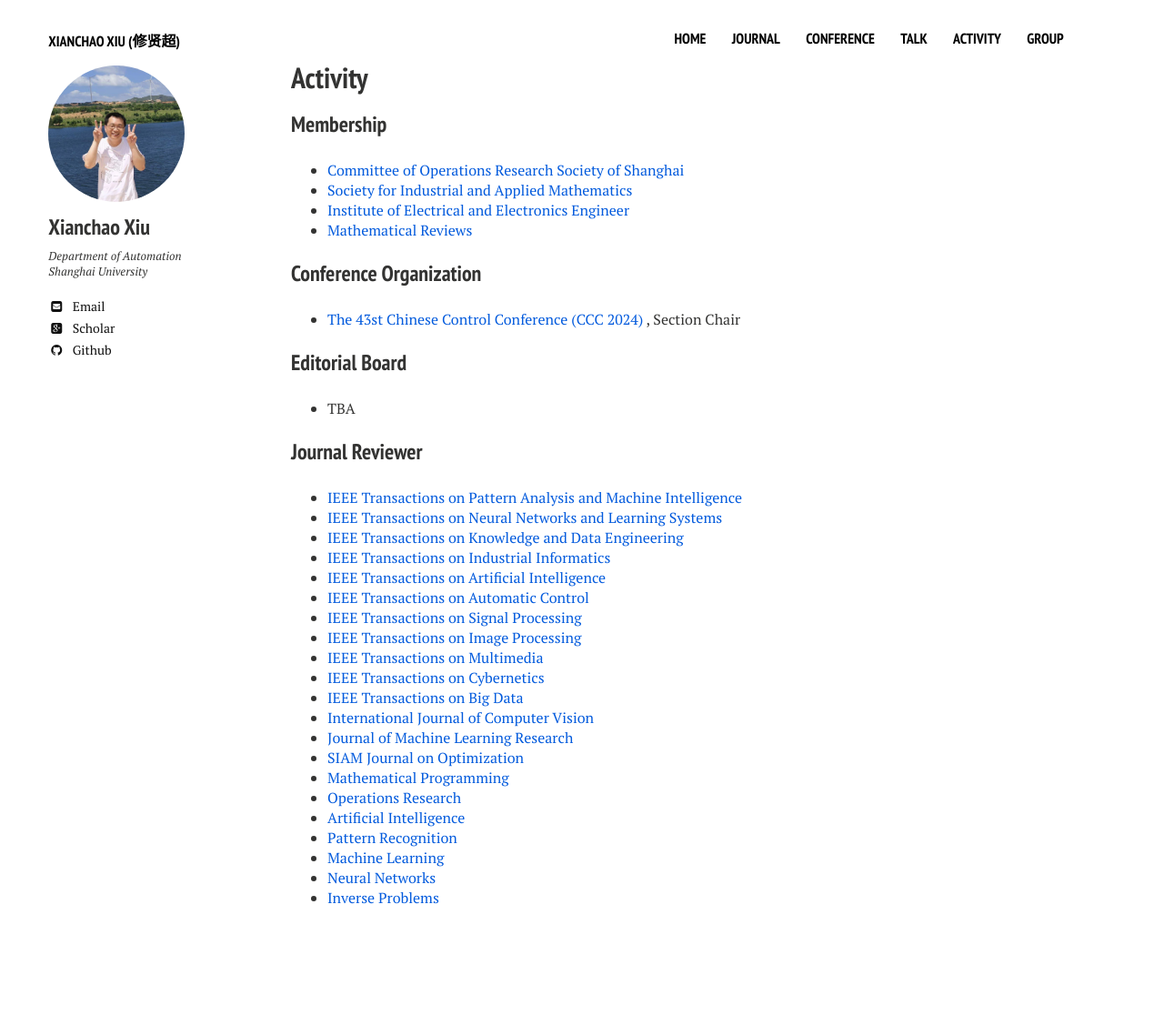
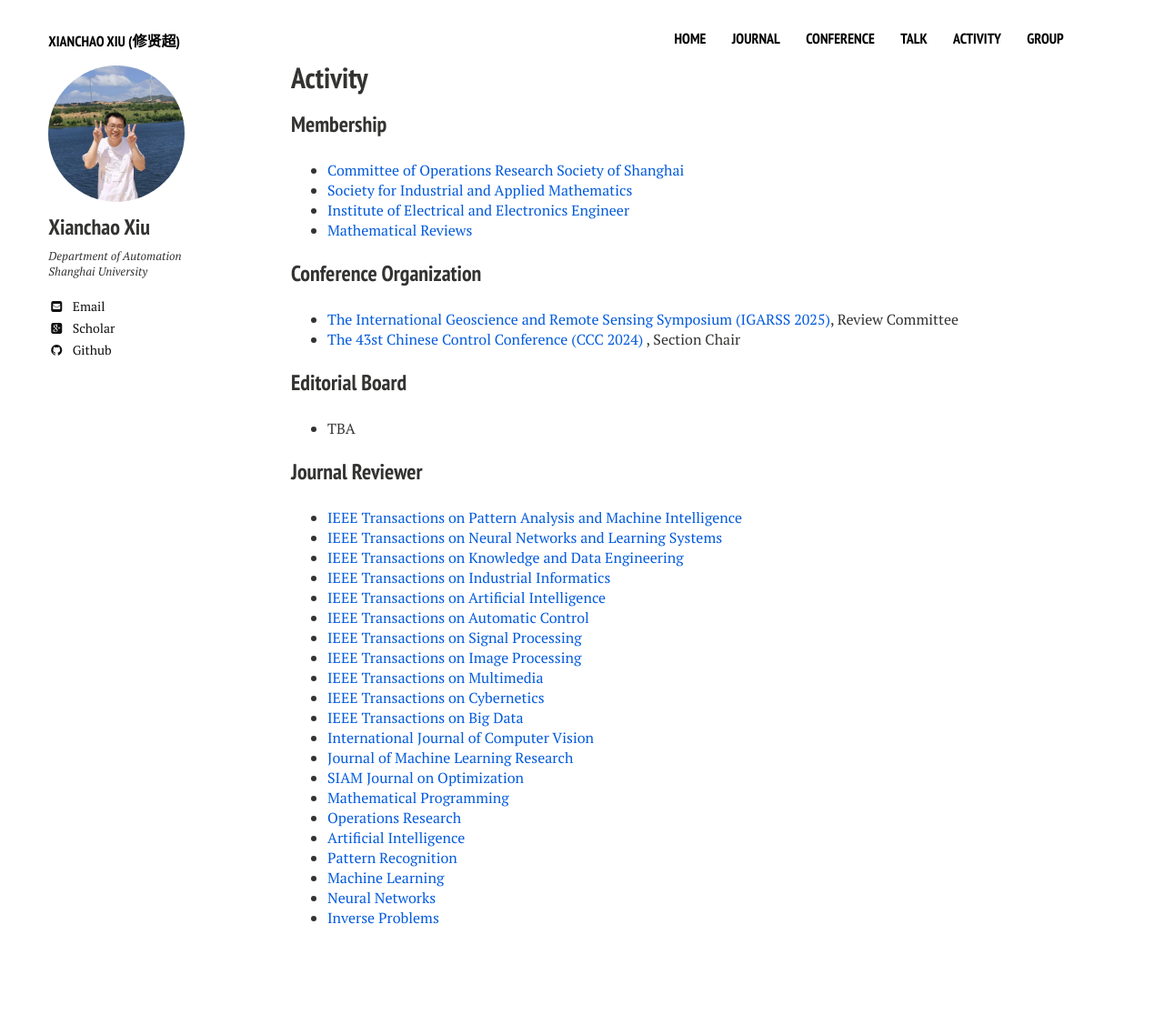
Before and after one commit to xianchaoxiu/xianchaoxiu.github.io, a Jekyll site: the page built from activity/index.md, in a window 1280 px wide. Shown: the whole page at 91% size. Built offline with Jekyll 4.4.1, drawn with Linux system fonts in a browser that asks for light colours; nearby versions of some CDN libraries; before the commit the page ends 1094 px from its top, so only the background shows below that.

Commit message:
Update index.md

```diff
--- a/activity/index.md
+++ b/activity/index.md
@@ -18,6 +18,7 @@ share: false
 
 ### Conference Organization
 
+* <a href="https://ccc2024.kust.edu.cn/" class="textlink" target="_blank">The International Geoscience and Remote Sensing Symposium (IGARSS 2025)</a>, Review Committee <br>
 * <a href="https://ccc2024.kust.edu.cn/" class="textlink" target="_blank">The 43st Chinese Control Conference (CCC 2024) </a>, Section Chair <br>
 
 
```
